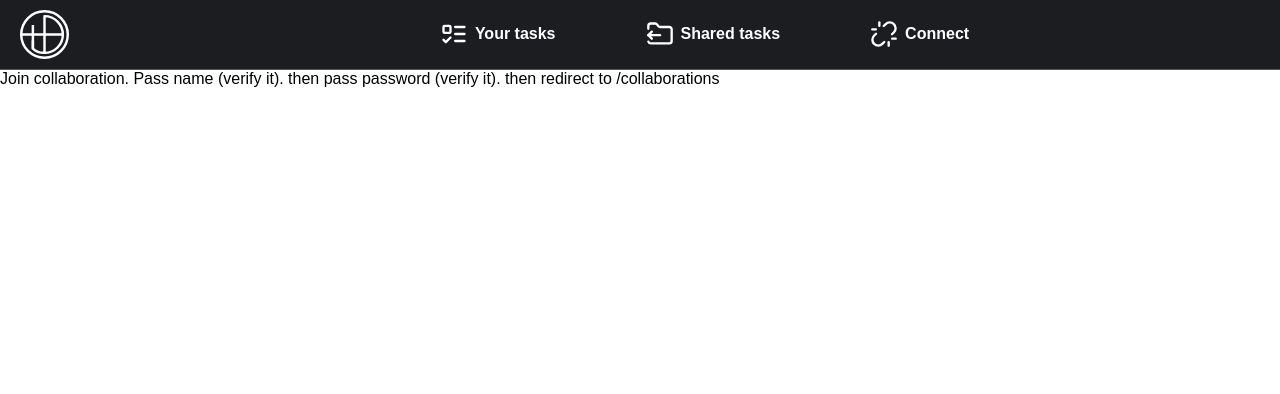
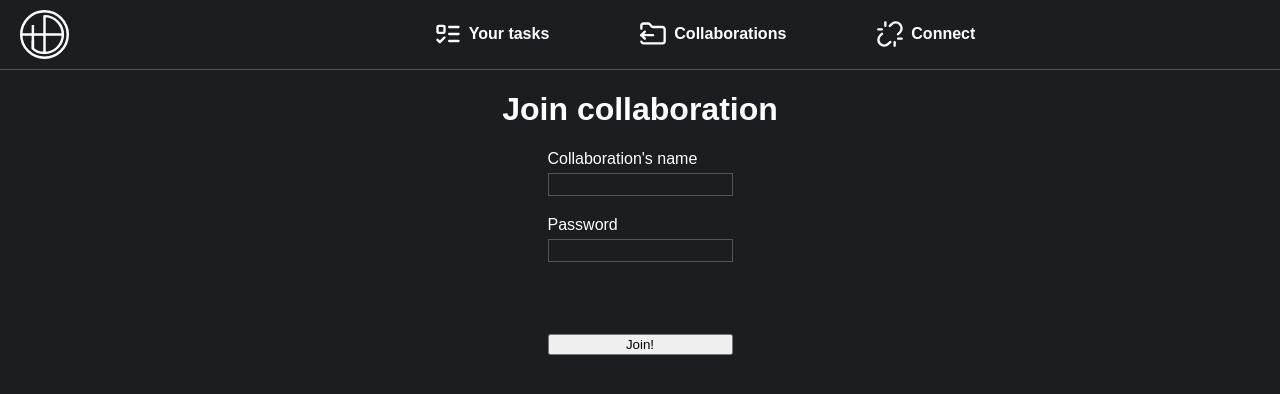
Before and after one commit to quivXe/vue-first-project, a Vue app in the folder client/: page /join in a window 1280 px wide. Shown: the top 394 px of the page. Built offline with nearby package versions, Linux system fonts and the light colour scheme.

Commit message:
added basic functionality of join collab, share task and collaborations routes

```diff
--- a/client/src/App.vue
+++ b/client/src/App.vue
@@ -15,9 +15,9 @@
           </router-link>
         </li>
         <li>
-          <router-link to="/shared">
+          <router-link to="/collaborations">
             <img src="@/assets/images/shared_tasks.svg" alt="">
-            <span>Shared tasks</span>
+            <span>Collaborations</span>
           </router-link>
         </li>
         <li>
--- a/client/src/router/routes.js
+++ b/client/src/router/routes.js
@@ -1,7 +1,7 @@
 import Tasks from '../views/Tasks.vue';          // Your local tasks
 import ShareTask from '../views/ShareTask.vue';        // Create collaboration
-import SharedTasks from '../views/SharedTasks.vue';  // View shared tasks
-import JoinCollaboration from '../views/JoinCollaboration.vue';    // Join a shared task
+import Collaborations from '../views/Collaborations.vue';  // View saved collaborations
+import JoinCollaboration from '../views/JoinCollaboration.vue';    // Join new collaboration
 import NotFound from '../views/NotFound.vue';          // 404 Not Found
 
 const routes = [
@@ -22,9 +22,9 @@ const routes = [
 
     // List of tasks user is collaborating on
     {
-        path: '/shared',
-        name: 'SharedTasks',
-        component: SharedTasks,  // List of all collaborations
+        path: '/collaborations',
+        name: 'Collaborations',
+        component: Collaborations,  // List of all collaborations
     },
 
     // Join collaboration
@@ -41,6 +41,11 @@ const routes = [
         name: 'JoinCollaboration',
         component: JoinCollaboration,   // Join collaboration by entering credentials or link
     },
+    {
+        path: '/join/:collaborationName',
+        name: 'JoinCollaborationWithName',
+        component: JoinCollaboration
+    },
 
     // Catch-all for Not Found (404)
     {
--- a/client/src/services/IndexedDBManager.js
+++ b/client/src/services/IndexedDBManager.js
@@ -75,7 +75,7 @@ class IndexedDBManager {
       return tasks;
     }
 
-    async getTasksByCollabId(collabName) {
+    async getTasksByCollabName(collabName) {
         const db = await this.dbPromise;
         const tasks = await db.getAllFromIndex(this.storeName, "collabName", collabName)
     }
--- /dev/null
+++ b/client/src/views/Collaborations.vue
@@ -0,0 +1,54 @@
+<script setup>
+import IndexedDBManager from '../services/IndexedDBManager';
+import { ref } from 'vue';
+
+const indexedDBManager = new IndexedDBManager("TODO_APP", "collab_tasks");
+
+const tasks = ref([]);
+// (async () => {
+//     tasks.value = await indexedDBManager.getTasksByParentId(-1);
+// })();
+
+indexedDBManager.getTasksByParentId(-1)
+.then(res => {
+    tasks.value = res;
+});
+
+</script>
+<template>
+    <div class="container">
+        <h1>Collaborations</h1>
+        <router-link
+            :to="`/join/${task.collabName}`"
+            class="link"
+            v-for="task in tasks"
+        >
+            {{ task.collabName }}
+        </router-link>
+    </div>
+</template>
+<style lang="sass" scoped>
+    @use "@/assets/styles/common"
+
+    .container
+        background-color: common.$bg-color
+        color: common.$text-color
+
+        height: calc(100vh - common.$header-height)
+        width: 100%
+        padding: 20px
+        box-sizing: border-box
+
+        display: flex
+        flex-direction: column
+        gap: 10px
+        align-items: center
+
+        .link
+            color: common.$text-color
+            text-decoration: none
+            border: common.$border
+            padding: 10px
+            text-align: center
+            width: 20%
+</style>
--- a/client/src/views/JoinCollaboration.vue
+++ b/client/src/views/JoinCollaboration.vue
@@ -1,8 +1,102 @@
 <script setup>
+import { ref } from 'vue';
+import { useRoute } from 'vue-router';
+
+const route = useRoute();
+
+const collabName = ref(route.params.collaborationName || '');
+const password = ref('');
+const additionalInfo = ref('');
+
+function onSubmit() {
+    const payload = JSON.stringify({
+        name: collabName.value,
+        password: password.value
+    });
+
+    fetch('/api/collaborations/join', {
+        method: 'POST',
+        headers: { 'Content-Type': 'application/json' },
+        body: payload
+    })
+    .then(res => {
+        if (!res.ok) {
+            if (res.status === 400) {
+                // collaboration name or password incorrect
+                throw new Error("Collaboration name or password are incorrect");
+
+            } else {
+                throw new Error("Something went wrong");
+            }
+        }
+        else {
+            return res.json();
+        }
+    })
+    .then(data => {
+        // everything's right
+
+        additionalInfo.value = "Successfully joined collaboration! " + data.name;
+    })
+    .catch(error => {
+        console.log(error);
+        additionalInfo.value = error.message;
+    })
+}
+
 </script>
 <template>
-    Join collaboration. Pass name (verify it). then pass password (verify it). then redirect to /collaborations
+    <div class="container">
+        <h1>Join collaboration</h1>
+        <form id="join-form" @submit.prevent="onSubmit">
+            <div class="field">
+                <label for="collab-name">Collaboration's name</label>
+                <input type="text" id="collab-name" v-model="collabName" @input=filterName required>
+            </div>
+            <div class="field">
+                <label for="password">Password</label>
+                <input type="password" id="password" v-model="password" required>
+            </div>
+            <p>{{ additionalInfo }}</p>
+            <input type="submit" value="Join!">
+        </form>
+    </div>
 </template>
 <style lang="sass" scoped>
+    @use "@/assets/styles/common"
+
+    .container
+        background-color: common.$bg-color
+        color: common.$text-color
+        width: 100%
+        height: calc(100vh - common.$header-height)
+
+        display: flex
+        flex-direction: column
+        align-items: center
+
+        *
+            box-sizing: border-box
+
+        form
+            display: flex
+            flex-direction: column
+
+            gap: 20px
+
+            .field
+                display: flex
+                flex-direction: column
+                gap: 5px
+
+                input
+                    width: 100%
+                    padding: 3px
+                    background-color: common.$input-in-tile-bg
+                    border: common.$border
+                    outline: none
+                    color: common.$input-in-tile-color
+
+                    box-sizing: border-box
 
 </style>
--- a/client/src/views/ShareTask.vue
+++ b/client/src/views/ShareTask.vue
@@ -2,10 +2,8 @@
 import { useRoute, useRouter } from 'vue-router';
 import { ref } from 'vue';
 import IndexedDBManager from '../services/IndexedDBManager'
-import TaskManager from '../services/TaskManager'
 
 const localIndexedDBManager = new IndexedDBManager("TODO_APP", "local_tasks");
-const localTaskManager = new TaskManager(localIndexedDBManager);
 
 const collabName = ref('');
 const password = ref('');
@@ -23,7 +21,7 @@ const taskName = ref("");
     if (isNaN(taskIdFromRoute)) {
         router.push("/not-found");
     }
-    const task = await localTaskManager.getTaskById(taskIdFromRoute);
+    const task = await localIndexedDBManager.getObjectById(taskIdFromRoute);
     if (task === undefined) {
         router.push("/not-found");
     }
@@ -58,6 +56,7 @@ function onSubmit() {
         'name': name,
         'password': password.value.trim()
     })
+    // TODO: check if name is in collab_tasks idb before checking it on server
     fetch("/api/collaborations/create", {
         method: 'POST',
         headers: { 'Content-Type': 'application/json' },
@@ -76,15 +75,17 @@ function onSubmit() {
             else {
                 try {
                     const errorData = await res.json();
+                    throw new Error(errorData.error || "Something went wrong");
                 }
                 catch {
                     // return {'name': name} // temp
                    throw new Error("Cannot connect to server");
                 }
-                throw new Error(errorData.error || "Something went wrong");
             }
         }
-        return res.json();
+        else {
+            return res.json();
+        }
     })
     .then(async data => {
         // everything's right
@@ -92,7 +93,7 @@ function onSubmit() {
         const collabIndexedDBManager = new IndexedDBManager("TODO_APP", `collab_tasks`);
 
         async function exportTask(parentId) {
-            const parent = await localTaskManager.getTaskById(parentId);
+            const parent = await localIndexedDBManager.getObjectById(parentId);
             delete parent.id;
             parent.collabName = data.name;
 
@@ -144,12 +145,12 @@ function onSubmit() {
             <div class="field">
                 <label for="collab-name">Collaboration's name</label>
                 <input type="text" id="collab-name" v-model="collabName" @input=filterName required>
-                <p>{{ additionalInfo }}</p>
             </div>
             <div class="field">
                 <label for="password">Password</label>
                 <input type="password" id="password" v-model="password" required>
             </div>
+            <p>{{ additionalInfo }}</p>
             <input type="submit" value="Share it!">
         </form>
     </div>
--- a/client/src/views/SharedTasks.vue
+++ /dev/null
@@ -1,8 +0,0 @@
-<script setup>
-</script>
-<template>
-    Your shared tasks:
-</template>
-<style lang="sass" scoped>
-
-</style>
```
Also changed, not shown: 2 other files (tests, documents, lock files or other folders).
